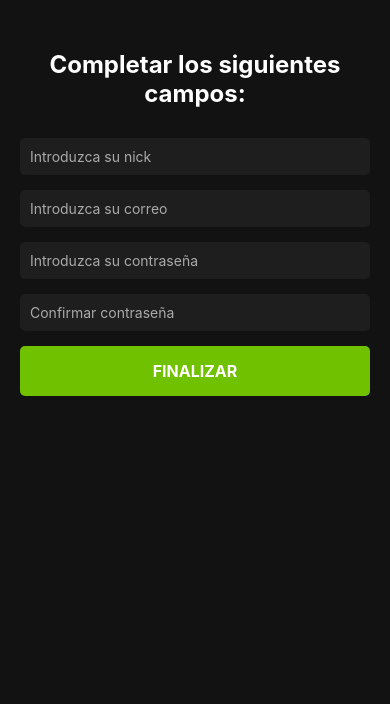
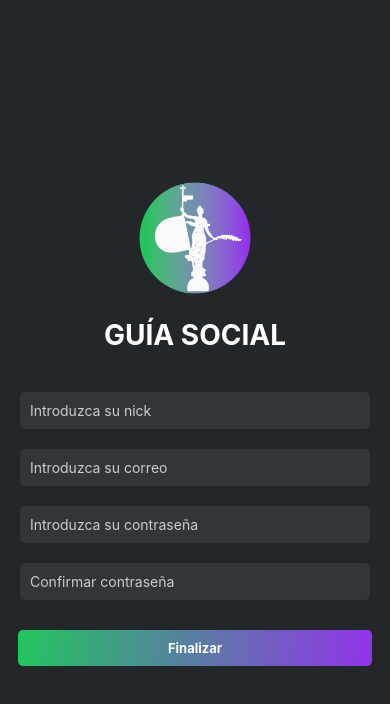
Before and after one commit to Guia-Social/GuiaSocial-Front, a React Native app: screen /Registro in a window 390 px wide. Shown: the top 704 px of the page. Built offline with nearby package versions, Linux system fonts and the light colour scheme.

Commit message:
Pagina de registro actualizada (Por santi)

```diff
--- a/src/paginas/RegisterScreen.js
+++ b/src/paginas/RegisterScreen.js
@@ -1,43 +1,30 @@
 import React, { useState } from 'react';
-import { View, Text, TextInput, TouchableOpacity, StyleSheet, Alert } from 'react-native';
+import { View, Text, TextInput, TouchableOpacity, StyleSheet, Alert, ScrollView, Image } from 'react-native';
 import { useNavigation } from '@react-navigation/native';
+import { LinearGradient } from 'expo-linear-gradient';
+
 
 export function RegisterScreen() {
-
-  /* Inicializo las variables para poder usarlas en el registro */
   const [nick, setNick] = useState('');
-  // const [nombreCompleto, setNombreCompleto] = useState('');
   const [correo, setCorreo] = useState('');
   const [contrasena, setContrasena] = useState('');
   const [confirmarContrasena, setConfirmarContrasena] = useState('');
+  const navigation = useNavigation();
 
-  const navigation = useNavigation();  // Para tener la navegacion habilitada
+  const registrarEnSQL = async () => {
+    const userData = { name: nick, password: contrasena, email: correo };
 
-  // Metodo para registrar los usuarios en MySQL
-  const registrarEnSQL = async () => {
-    const userData = {
-      name: nick,
-      password: contrasena,
-      email: correo
-    };
-
-    try {//Recordar cambiar la ip por la tuya
+    try {
       const response = await fetch("http://192.168.0.31:8080/api/v1/auth/register", {
         method: "POST",
-        headers: {
-          "Content-Type": "application/json",
-        },
+        headers: { "Content-Type": "application/json" },
         body: JSON.stringify(userData),
       });
 
       if (!response.ok) {
-        const errorResponse = await response.text();
-        console.error("Respuesta del servidor:", errorResponse);
-        throw new Error("Error al registrar en SQL: " + errorResponse);
+        throw new Error("Error al registrar en SQL");
       }
 
-      const data = await response.json();
-      console.log("Usuario registrado en SQL:", data);
       navigation.navigate('Login');
     } catch (error) {
       console.error("Error al registrar en SQL:", error.message);
@@ -46,111 +33,80 @@ export function RegisterScreen() {
 
   const handleRegister = async () => {
     if (contrasena !== confirmarContrasena) {
-        Alert.alert('Error', 'Las contraseñas no coinciden');
-        return;
+      Alert.alert('Error', 'Las contraseñas no coinciden');
+      return;
     }
 
     if (nick && correo && contrasena && confirmarContrasena) {
-        Alert.alert('Registro exitoso', 'Tu cuenta ha sido creada', [
-          { text: 'OK', onPress: () => registrarEnSQL()}
-        ]);
+      Alert.alert('Registro exitoso', 'Tu cuenta ha sido creada', [{ text: 'OK', onPress: registrarEnSQL }]);
     } else {
-        Alert.alert('Error', 'Por favor, completa todos los campos');
+      Alert.alert('Error', 'Por favor, completa todos los campos');
     }
   };
 
   return (
-    <View style={styles.container}>
-      <Text style={styles.title}>Completar los siguientes campos:</Text>
+    <ScrollView contentContainerStyle={styles.container}>
+      <View style={styles.logoContainer}>
+        <Image source={require('../../assets/logoGiraldillo.png')} style={styles.logo} />
+      </View>
+      <Text style={styles.title}>GUÍA SOCIAL</Text>
 
-      {/* Campo de entrada de texto para el nick */}
-      <TextInput
-        style={styles.input}
-        placeholder="Introduzca su nick"
-        placeholderTextColor="#aaa"
-        value={nick}
-        onChangeText={setNick}
-      />
+      <TextInput style={styles.input} placeholder="Introduzca su nick" placeholderTextColor="#ccc" value={nick} onChangeText={setNick} />
+      <TextInput style={styles.input} placeholder="Introduzca su correo" placeholderTextColor="#ccc" keyboardType="email-address" value={correo} onChangeText={setCorreo} />
+      <TextInput style={styles.input} placeholder="Introduzca su contraseña" placeholderTextColor="#ccc" secureTextEntry value={contrasena} onChangeText={setContrasena} />
+      <TextInput style={styles.input} placeholder="Confirmar contraseña" placeholderTextColor="#ccc" secureTextEntry value={confirmarContrasena} onChangeText={setConfirmarContrasena} />
 
-      {/* Campo de entrada de texto para el nombre completo del usuario */}
-      {/*
-      <TextInput
-        style={styles.input}
-        placeholder="Introduzca su nombre completo"
-        placeholderTextColor="#aaa"
-        value={nombreCompleto}
-        onChangeText={setNombreCompleto}
-      />
-      */}
-
-      {/* Campo de entrada de texto para el correo electronico */}
-      <TextInput
-        style={styles.input}
-        placeholder="Introduzca su correo"
-        placeholderTextColor="#aaa"
-        value={correo}
-        onChangeText={setCorreo}
-        keyboardType="email-address"
-      />
-
-      {/* Campo de entrada de texto para la contraseña */}
-      <TextInput
-        style={styles.input}
-        placeholder="Introduzca su contraseña"
-        placeholderTextColor="#aaa"
-        secureTextEntry
-        value={contrasena}
-        onChangeText={setContrasena}
-      />
-
-      {/* Campo de entrada de texto para la confirmación de la contraseña */}
-      <TextInput
-        style={styles.input}
-        placeholder="Confirmar contraseña"
-        placeholderTextColor="#aaa"
-        secureTextEntry
-        value={confirmarContrasena}
-        onChangeText={setConfirmarContrasena}
-      />
-
-      {/* Boton que finaliza el registro del usuario */}
-      <TouchableOpacity style={styles.button} onPress={handleRegister}>
-        <Text style={styles.buttonText}>FINALIZAR</Text>
+      <TouchableOpacity onPress={handleRegister}>
+        <LinearGradient colors={['#22c55e', '#9333ea']} start={{ x: 0, y: 0 }} end={{ x: 1, y: 1 }} style={styles.button}>
+          <Text style={styles.buttonText}>Finalizar</Text>
+        </LinearGradient>
       </TouchableOpacity>
-    </View>
+    </ScrollView>
   );
 }
 
 const styles = StyleSheet.create({
   container: {
     flex: 1,
-    backgroundColor: '#121212',
+    backgroundColor: '#23272A',
+    justifyContent: 'center',
+    alignItems: 'center',
     padding: 20,
   },
   title: {
-    fontSize: 24,
     color: '#fff',
+    fontSize: 28,
     fontWeight: 'bold',
     marginBottom: 30,
     textAlign: 'center',
-    marginTop: 30,
+  },
+  logoContainer: {
+    marginBottom: 20,
+  },
+  logo: {
+    width: 120,
+    height: 120,
+    resizeMode: 'contain',
   },
   input: {
-    backgroundColor: '#1e1e1e',
+    width: '100%',
+    backgroundColor: '#323639',
     color: '#fff',
     padding: 10,
-    marginBottom: 15,
+    marginVertical: 10,
     borderRadius: 5,
   },
   button: {
-    backgroundColor: '#70c100',
-    padding: 15,
+    width: '100%',
+    paddingVertical: 10,
+    paddingHorizontal: 150,
     borderRadius: 5,
     alignItems: 'center',
+    marginTop: 20,
   },
   buttonText: {
     color: '#fff',
+    fontSize: 13,
     fontWeight: 'bold',
-    fontSize: 16,
   },
 });
```
